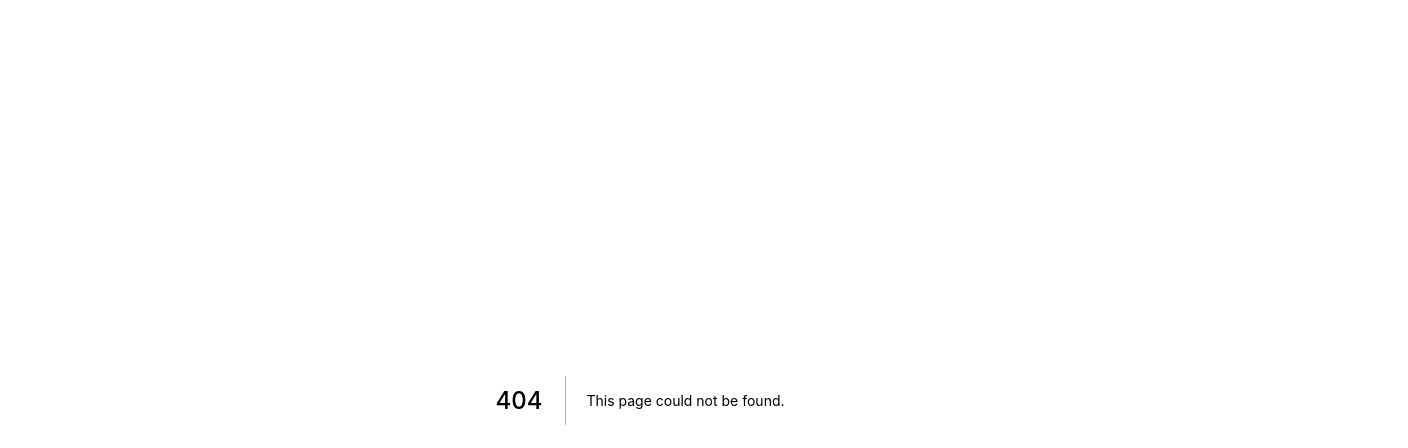
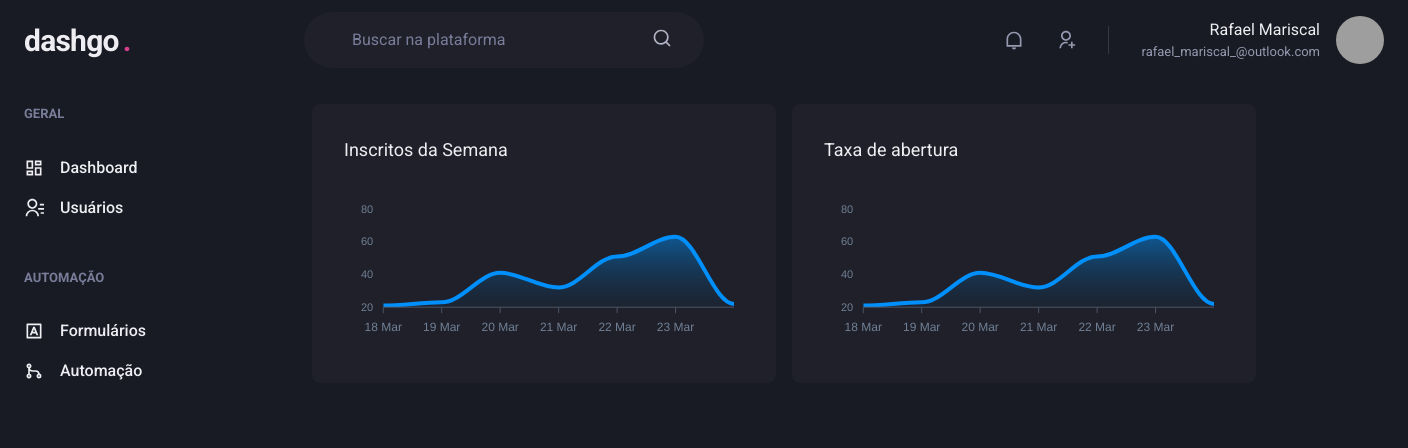
Before and after one commit to RafaelMariscal/react-query_cache_control, a Next.js app: page /dashboard in a window 1280 px wide. Before the commit this address had no page. Shown: the top 448 px of the page, 1408 px wide, since content can reach past the window. Built offline with nearby package versions, Linux system fonts and the light colour scheme; grey boxes are pictures that could not be loaded.

Commit message:
Feat/Building Frontend with Shakra-Ui

```diff
--- /dev/null
+++ b/src/components/Header.tsx
@@ -0,0 +1,78 @@
+import { Flex, Text, Input, Icon, HStack, Box, Avatar } from '@chakra-ui/react'
+import { RiNotificationLine, RiSearchLine, RiUserAddLine } from "react-icons/ri";
+
+const Header = () => {
+  return (
+    <Flex
+      as={'header'}
+      w={'110%'}
+      maxW={1480}
+      h={'20'}
+      mx={'auto'}
+      px={'6'}
+      align={'center'}
+    >
+      <Text
+        fontSize={'3xl'}
+        fontWeight={'bold'}
+        letterSpacing={'tight'}
+        w={'64'}
+      >dashgo
+        <Text as={'span'} color={'pink.500'} ml={'1'}>.</Text>
+      </Text>
+
+      <Flex
+        as={'label'}
+        flex={'1'}
+        py={'4'}
+        px={'8'}
+        ml={'6'}
+        maxWidth={400}
+        alignSelf={'center'}
+        color={'gray.200'}
+        position={'relative'}
+        bg={'gray.800'}
+        borderRadius={'full'}
+      >
+        <Input
+          color={'gray.50'}
+          px={'4'}
+          mr={'4'}
+          variant={'unstyled'}
+          placeholder={'Buscar na plataforma'}
+          _placeholder={{ color: 'gray.400' }}
+        />
+        <Icon as={RiSearchLine} fontSize={'20'} />
+      </Flex>
+
+      <Flex
+        align={'center'}
+        ml={'auto'}
+      >
+        <HStack
+          spacing={'8'}
+          mx={'8'}
+          pr={'8'}
+          py={'1'}
+          color={'gray.300'}
+          borderRightWidth={1}
+          borderColor={'gray.700'}
+        >
+          <Icon as={RiNotificationLine} fontSize={'20'} />
+          <Icon as={RiUserAddLine} fontSize={'20'} />
+        </HStack>
+
+        <Flex align={'center'}>
+          <Box mr={'4'} textAlign={'right'}>
+            <Text>Rafael Mariscal</Text>
+            <Text color={'gray.300'} fontSize={'small'}>rafael_mariscal_@outlook.com</Text>
+          </Box>
+
+          <Avatar size={'md'} name={'Rafael Mariscal'} src={'https://github.com/RafaelMariscal.png'} />
+        </Flex>
+      </Flex>
+    </Flex >
+  )
+}
+
+export default Header
--- /dev/null
+++ b/src/components/Sidebar.tsx
@@ -0,0 +1,55 @@
+import { Box, Icon, Link, Stack, Text } from "@chakra-ui/react"
+import { RiContactsLine, RiDashboardLine, RiGithubLine, RiGitMergeLine, RiInputMethodLine } from "react-icons/ri"
+
+const Sidebar = () => {
+  return (
+    <Box as={'aside'} w={'64'} mr={'8'}>
+      <Stack spacing={'12'} align={'flex-start'} >
+        <Box>
+          <Text
+            fontWeight={'bold'}
+            color={'gray.400'}
+            fontSize={'small'}
+          >
+            GERAL
+          </Text>
+          <Stack spacing={'4'} mt={'8'} align={'stretch'} >
+            <Link display={'flex'} alignItems={'center'} >
+              <Icon as={RiDashboardLine} fontSize={'20'} />
+              <Text ml={'4'} fontWeight={'medium'} >Dashboard</Text>
+            </Link>
+
+            <Link display={'flex'} alignItems={'center'} >
+              <Icon as={RiContactsLine} fontSize={'20'} />
+              <Text ml={'4'} fontWeight={'medium'} >Usuários</Text>
+            </Link>
+          </Stack>
+        </Box>
+
+        <Box>
+          <Text
+            fontWeight={'bold'}
+            color={'gray.400'}
+            fontSize={'small'}
+          >
+            AUTOMAÇÃO
+          </Text>
+          <Stack spacing={'4'} mt={'8'} align={'stretch'} >
+            <Link display={'flex'} alignItems={'center'} >
+              <Icon as={RiInputMethodLine} fontSize={'20'} />
+              <Text ml={'4'} fontWeight={'medium'} >Formulários</Text>
+            </Link>
+
+            <Link display={'flex'} alignItems={'center'} >
+              <Icon as={RiGitMergeLine} fontSize={'20'} />
+              <Text ml={'4'} fontWeight={'medium'} >Automação</Text>
+            </Link>
+          </Stack>
+        </Box>
+
+      </Stack>
+    </Box>
+  )
+}
+
+export default Sidebar
--- a/src/pages/_app.tsx
+++ b/src/pages/_app.tsx
@@ -1,7 +1,13 @@
 import type { AppProps } from 'next/app'
+import { ChakraProvider } from "@chakra-ui/react";
+import { theme } from "../styles/theme";
 
 function MyApp({ Component, pageProps }: AppProps) {
-  return <Component {...pageProps} />
+  return (
+    <ChakraProvider theme={theme}>
+      <Component {...pageProps} />
+    </ChakraProvider>
+  )
 }
 
 export default MyApp
--- /dev/null
+++ b/src/pages/_document.tsx
@@ -0,0 +1,19 @@
+import Document, { Head, Html, Main, NextScript } from "next/document";
+
+export default class MyDocument extends Document {
+  render(): JSX.Element {
+    return (
+      <Html lang="en">
+        <Head>
+          <link rel="preconnect" href="https://fonts.googleapis.com" />
+          <link rel="preconnect" href="https://fonts.gstatic.com" />
+          <link href="https://fonts.googleapis.com/css2?family=Roboto:wght@400;500;700&display=swap" rel="stylesheet" />
+        </Head>
+        <body>
+          <Main />
+          <NextScript />
+        </body>
+      </Html>
+    )
+  }
+}
--- /dev/null
+++ b/src/pages/dashboard.tsx
@@ -0,0 +1,114 @@
+import { NextPage } from 'next'
+import dynamic from "next/dynamic";
+
+import { ApexOptions } from "apexcharts";
+
+import { Box, Flex, SimpleGrid, Text, theme } from '@chakra-ui/react'
+import Header from '../components/Header'
+import Sidebar from '../components/Sidebar'
+
+const Chart = dynamic(() => import("react-apexcharts"), {
+  ssr: false,
+})
+
+const options: ApexOptions = {
+  chart: {
+    toolbar: {
+      show: false,
+    },
+    zoom: {
+      enabled: false
+    },
+    foreColor: theme.colors.gray[500]
+  },
+  grid: {
+    show: false
+  },
+  dataLabels: {
+    enabled: false
+  },
+  tooltip: {
+    enabled: false
+  },
+  xaxis: {
+    type: 'datetime',
+    axisBorder: {
+      color: theme.colors.gray[600]
+    },
+    axisTicks: {
+      color: theme.colors.gray[600]
+    },
+    categories: [
+      '2022-03-18T00:00:00.000Z',
+      '2022-03-19T00:00:00.000Z',
+      '2022-03-20T00:00:00.000Z',
+      '2022-03-21T00:00:00.000Z',
+      '2022-03-22T00:00:00.000Z',
+      '2022-03-23T00:00:00.000Z',
+      '2022-03-24T00:00:00.000Z',
+    ],
+  },
+  fill: {
+    opacity: 0.3,
+    type: 'gradient',
+    gradient: {
+      shade: 'dark',
+      opacityFrom: 0.7,
+      opacityTo: 0.3,
+    }
+  }
+}
+const series = [
+  { name: 'series1', data: [21, 23, 41, 32, 51, 63, 22] }
+]
+
+const Dashboard: NextPage = () => {
+  return (
+    <Flex direction={'column'} h={'100vh'}>
+      <Header />
+
+      <Flex
+        w={'100%'}
+        my={'6'}
+        maxWidth={1480}
+        mx={'auto'}
+        px={'6'}
+      >
+        <Sidebar />
+
+        <SimpleGrid flex={'1'} gap={'4'} minChildWidth={'320px'}  >
+          <Box
+            p={'8'}
+            bg={'gray.800'}
+            borderRadius={8}
+            pb={'4'}
+          >
+            <Text fontSize={'lg'} mb={'4'}>Inscritos da Semana</Text>
+            <Chart
+              type='area'
+              height={160}
+              series={series}
+              options={options}
+            />
+          </Box>
+          <Box
+            p={'8'}
+            bg={'gray.800'}
+            borderRadius={8}
+            pb={'4'}
+          >
+            <Text fontSize={'lg'} mb={'4'}>Taxa de abertura</Text>
+            <Chart
+              type='area'
+              height={160}
+              series={series}
+              options={options}
+            />
+          </Box>
+        </SimpleGrid>
+      </Flex>
+    </Flex>
+  )
+}
+
+export default Dashboard
--- /dev/null
+++ b/src/styles/theme.ts
@@ -0,0 +1,31 @@
+import { color, extendTheme } from "@chakra-ui/react";
+
+export const theme = extendTheme({
+  colors: {
+    gray: {
+      "900": "#181B23",
+      "800": "#1F2029",
+      "700": "#353646",
+      "600": "#4B4D63",
+      "500": "#616480",
+      "400": "#797D9A",
+      "300": "#9699B0",
+      "200": "#B3B5C6",
+      "100": "#D1D2DC",
+      "50": "#EEEEF2",
+    }
+  },
+  fonts: {
+    heading: 'Roboto',
+    body: 'Roboto'
+  }
+  ,
+  styles: {
+    global: {
+      body: {
+        bg: 'gray.900',
+        color: 'gray.50'
+      }
+    }
+  }
+})
```
Also changed, not shown: package.json (+9 -1 lines), src/components/Form/Input.tsx (added, +28 -0 lines), src/pages/index.tsx (+35 -3 lines), 1 other file (tests, documents, lock files or other folders).
